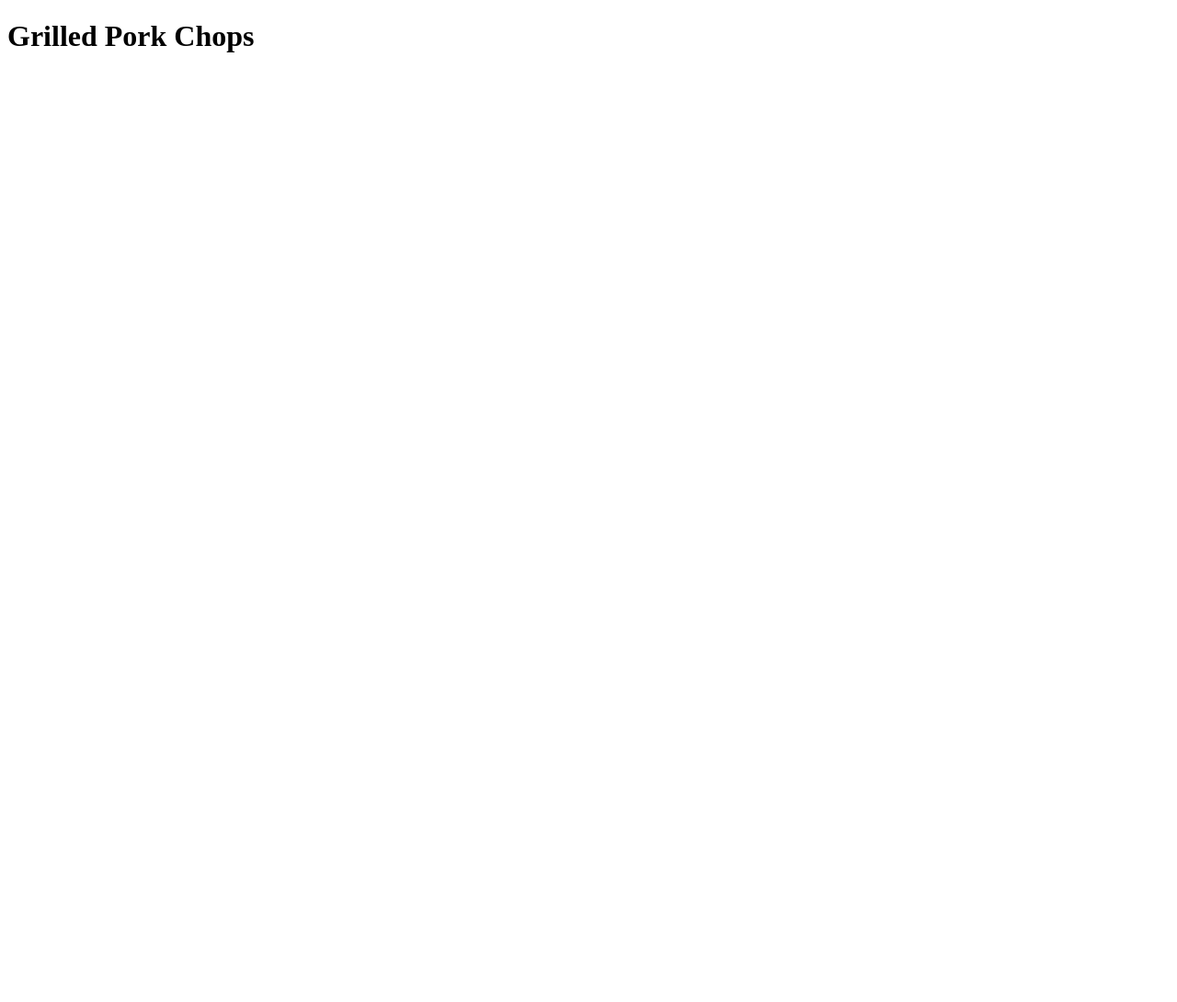
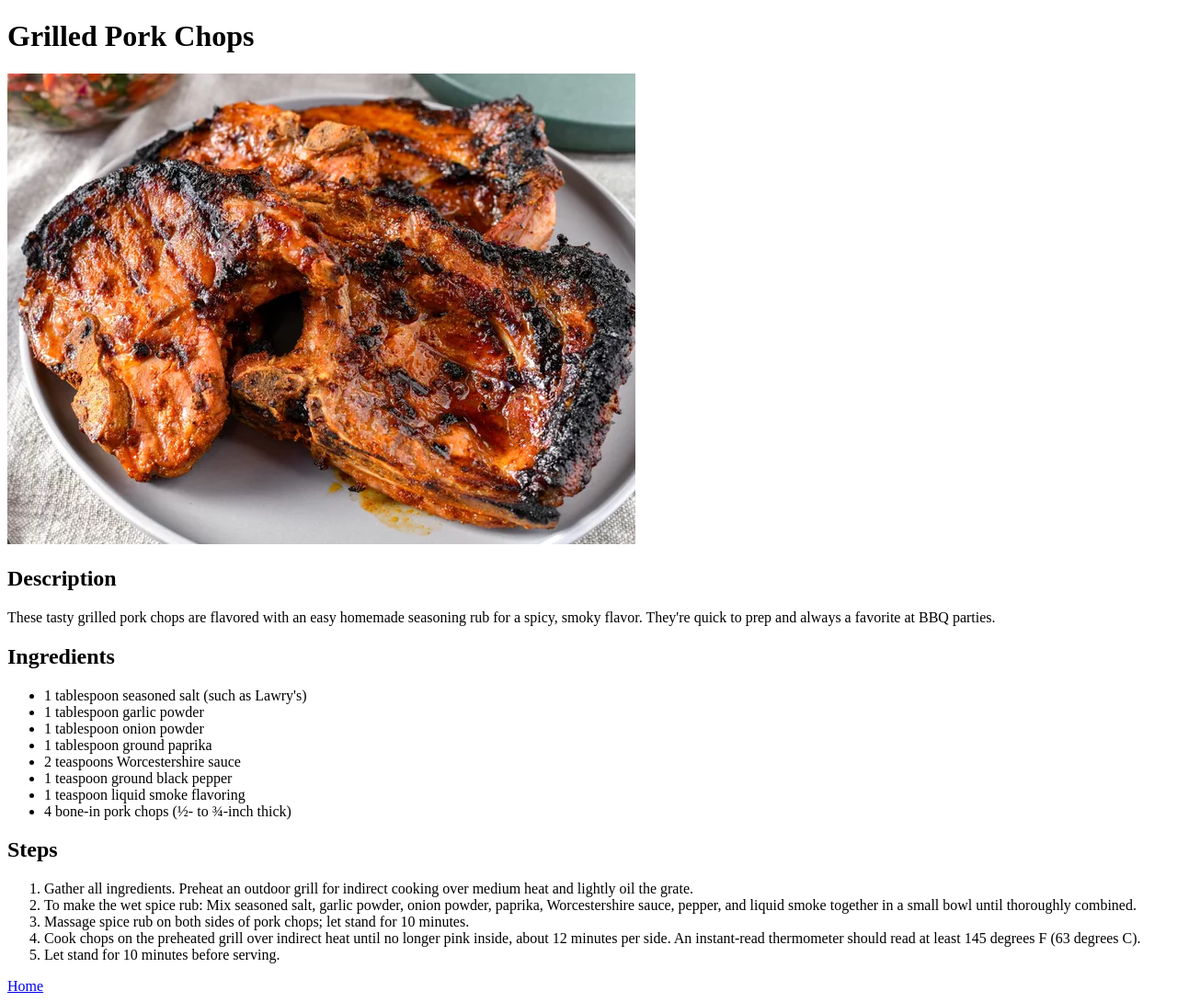
Before and after one commit to KEKEMIX/Odin-recipes, a plain HTML site: page recipes/grilled-pork-chops.html in a window 1280 px wide. Shown: the whole page at 92% size. Before the commit the page ends 800 px from the top, so only its background shows below. Drawn offline with Linux system fonts and the light colour scheme.

Commit message:
page grilled-pork-chops.html information added added picture, description of the recipe, ingredients and steps,moreover addes Home botton

```diff
--- a/recipes/grilled-pork-chops.html
+++ b/recipes/grilled-pork-chops.html
@@ -7,5 +7,32 @@
 <body>
     <h1> Grilled Pork Chops</h1>
 
+    <img src="../images/pork-chops.webp">
+
+    <h2>Description</h2>
+    <p>These tasty grilled pork chops are flavored with an easy homemade seasoning rub for a spicy, smoky flavor. They're quick to prep and always a favorite at BBQ parties.</p>
+    <h2>Ingredients</h2>
+    <ul>
+        <li>1 tablespoon seasoned salt (such as Lawry's)</li>
+        <li>1 tablespoon garlic powder</li>
+        <li>1 tablespoon onion powder</li>
+        <li>1 tablespoon ground paprika</li>
+        <li>2 teaspoons Worcestershire sauce</li>
+        <li>1 teaspoon ground black pepper</li>
+        <li>1 teaspoon liquid smoke flavoring</li>
+        <li>4 bone-in pork chops (½- to ¾-inch thick)</li>
+    </ul>
+    <h2>Steps</h2>
+    <ol>
+        <li>Gather all ingredients. Preheat an outdoor grill for indirect cooking over medium heat and lightly oil the grate.</li>
+        <li>To make the wet spice rub: Mix seasoned salt, garlic powder, onion powder, paprika, Worcestershire sauce, pepper, and liquid smoke together in a small bowl until thoroughly combined.</li>
+        <li>Massage spice rub on both sides of
+        pork chops; let stand for 10 minutes.</li>
+        <li>Cook chops on the preheated grill over indirect heat until no longer pink inside, about 12 minutes per side. An instant-read thermometer should read at least 145 degrees F (63 degrees C).</li>
+        <li>Let stand for 10 minutes before serving.</li>
+    </ol>
+
+    <a href="../index.html">Home</a>
+
 </body>
 </html>
```
